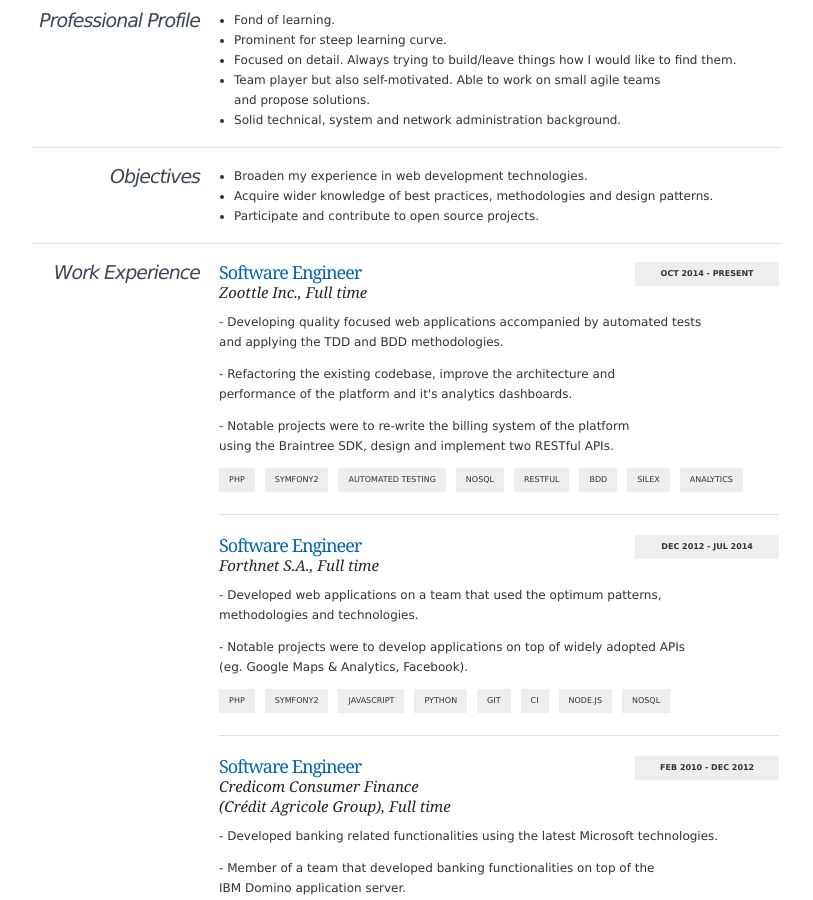
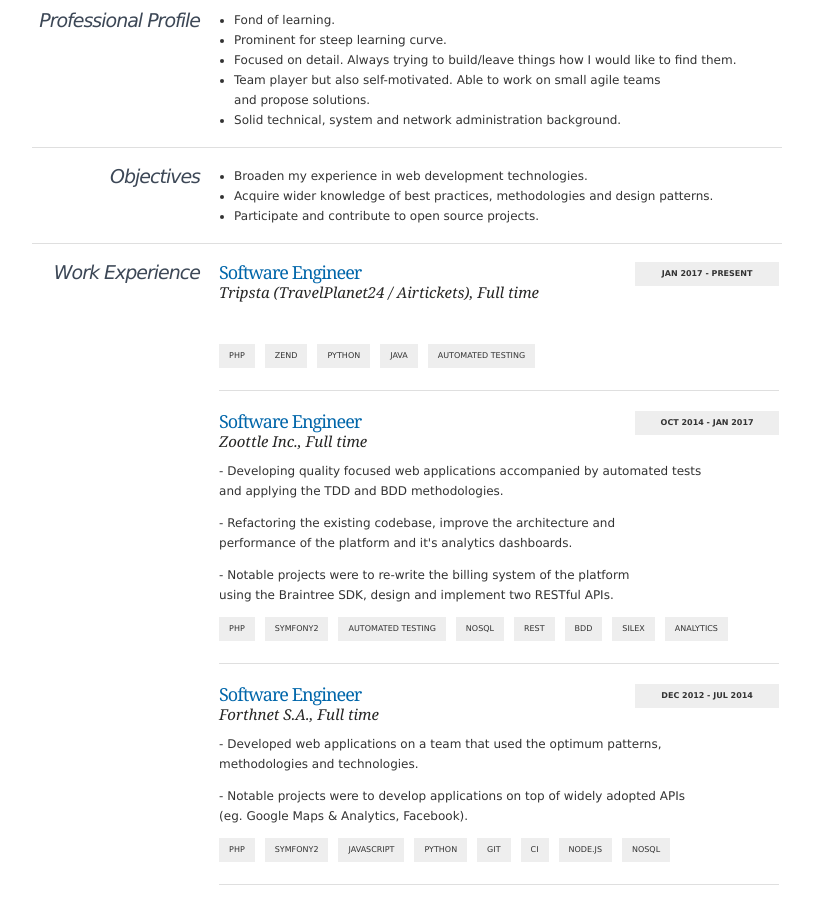
Before and after one commit to mylk/mylk.github.io, a Jekyll site: the page cv.html, which Jekyll copies as it is, in a window 1280 px wide and 900 px high, scrolled down 240 px. Shown: the whole window, without its empty margins (233-1046 px from the left). Built offline with Jekyll 4.4.1, drawn with Linux system fonts in a browser that asks for light colours.

Commit message:
updates cv with basic info about tripsta

```diff
--- a/cv.html
+++ b/cv.html
@@ -313,7 +313,23 @@
                         </td>
                         <td>
                             <div class="item">
-                                <h4>Oct 2014 - Present</h4>
+                                <h4>Jan 2017 - Present</h4>
+                                <div class="top">Software Engineer</div>
+                                <div class="sub">Tripsta (TravelPlanet24 / Airtickets), Full time</div>
+                                <p class="last">
+                                    <br />
+                                </p>
+                                <!-- <div class="tags-title">Tags:</div> -->
+                                <ul class="tags">
+                                    <li>PHP</li>
+                                    <li>Zend</li>
+                                    <li>Python</li>
+                                    <li>JAVA</li>
+                                    <li>Automated testing</li>
+                                </ul>
+                            </div>
+                            <div class="item">
+                                <h4>Oct 2014 - Jan 2017</h4>
                                 <div class="top">Software Engineer</div>
                                 <div class="sub">Zoottle Inc., Full time</div>
                                 <p>
@@ -334,7 +350,7 @@
                                     <li>Symfony2</li>
                                     <li>Automated testing</li>
                                     <li>NoSQL</li>
-                                    <li>RESTful</li>
+                                    <li>REST</li>
                                     <li>BDD</li>
                                     <li>Silex</li>
                                     <li>Analytics</li>
```
